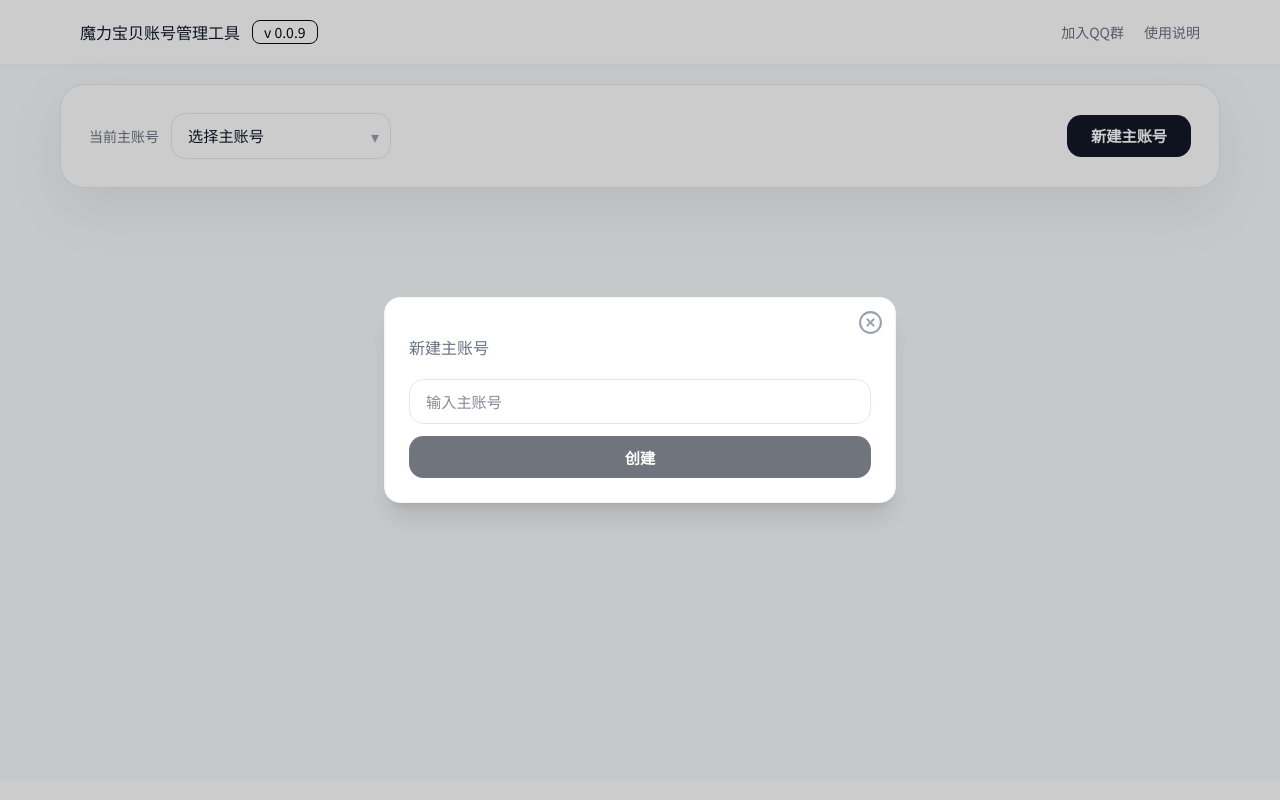
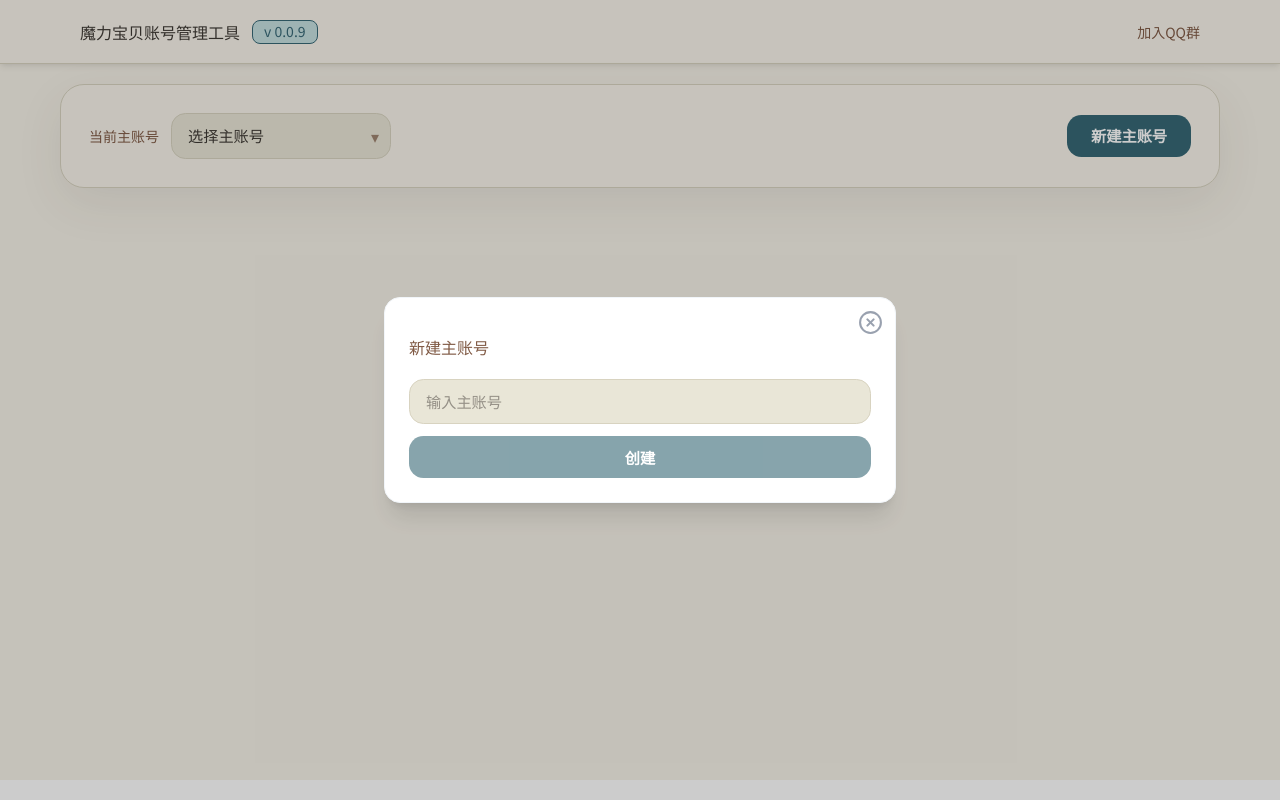
Before and after one commit to Mou2xie/gameAccountManager, a Next.js app: page / in a window 1280 px wide. Both pictures are taken after a click on the button "新建主账号". Built offline with nearby package versions, Linux system fonts and the light colour scheme.

Commit message:
feat: enhance styling across components with new color variables and improved UI elements

```diff
--- a/app/globals.css
+++ b/app/globals.css
@@ -8,60 +8,74 @@
     --font-noto: var(--font-noto-sans-sc);
 }
 
+:root {
+    --color-app-background: #f6f2e8;
+    --color-surface-card: #f8f4eb;
+    --color-surface-panel: #e9e6d7;
+    --color-border-strong: #d8d3c0;
+    --color-border-soft: #fdfbef;
+    --color-primary: #376876;
+    --color-primary-hover: #2b4d4f;
+    --color-accent: #815b46;
+    --color-muted: #c5dfe0;
+    --color-text: #3f3a35;
+    --color-text-muted: #815b46;
+}
+
 body {
     font-family: var(--font-noto), sans-serif;
-    color: #0f172a;
-    background-color: #f8fafc;
+    color: var(--color-text);
+    background-color: var(--color-app-background);
 }
 
 @layer components {
     .app-card {
         border-radius: 1.5rem;
-        background-color: #ffffff;
-        border: 1px solid rgb(226 232 240);
-        box-shadow: 0 20px 60px rgba(15, 23, 42, 0.08);
+        background-color: var(--color-surface-card);
+        border: 1px solid var(--color-border-strong);
+        box-shadow: 0 16px 48px rgba(57, 51, 43, 0.08);
         padding: 1.75rem;
     }
 
     .app-panel {
         border-radius: 1.25rem;
-        border: 1px solid rgb(231 232 238);
-        background-color: #ffffff;
+        border: 1px solid var(--color-border-strong);
+        background-color: var(--color-surface-panel);
     }
 
     .app-input {
         border-radius: 0.9rem;
-        border: 1px solid rgb(226 232 240);
+        border: 1px solid var(--color-border-strong);
         padding: 0.65rem 1rem;
         width: 100%;
         font-size: 0.95rem;
-        color: #0f172a;
-        background-color: #ffffff;
+        color: var(--color-text);
+        background-color: var(--color-surface-panel);
         transition: border-color 0.2s ease, box-shadow 0.2s ease;
     }
 
     .app-input:focus {
         outline: none;
-        border-color: rgb(79 70 229);
-        box-shadow: 0 0 0 2px rgba(79, 70, 229, 0.15);
+        border-color: var(--color-primary);
+        box-shadow: 0 0 0 2px rgba(55, 104, 118, 0.18);
     }
 
     .app-select {
         border-radius: 0.9rem;
-        border: 1px solid rgb(226 232 240);
+        border: 1px solid var(--color-border-strong);
         padding: 0.65rem 1rem;
         width: 100%;
         font-size: 0.95rem;
-        color: #0f172a;
-        background-color: #ffffff;
+        color: var(--color-text);
+        background-color: var(--color-surface-panel);
         appearance: none;
         transition: border-color 0.2s ease, box-shadow 0.2s ease;
     }
 
     .app-select:focus {
         outline: none;
-        border-color: rgb(79 70 229);
-        box-shadow: 0 0 0 2px rgba(79, 70, 229, 0.15);
+        border-color: var(--color-primary);
+        box-shadow: 0 0 0 2px rgba(55, 104, 118, 0.18);
     }
 
     .app-btn-primary {
@@ -72,13 +86,13 @@ body {
         padding: 0.6rem 1.5rem;
         font-size: 0.95rem;
         font-weight: 600;
-        background-color: #111827;
+        background-color: var(--color-primary);
         color: #ffffff;
         transition: background-color 0.2s ease, transform 0.2s ease;
     }
 
     .app-btn-primary:hover:not(:disabled) {
-        background-color: #0f172a;
+        background-color: var(--color-primary-hover);
         transform: translateY(-1px);
     }
 
@@ -92,18 +106,18 @@ body {
         align-items: center;
         justify-content: center;
         border-radius: 0.9rem;
-        border: 1px solid rgb(209 213 219);
+        border: 1px solid var(--color-primary);
         padding: 0.6rem 1.5rem;
         font-size: 0.95rem;
         font-weight: 500;
-        color: #111827;
-        background-color: #ffffff;
+        color: var(--color-primary);
+        background-color: var(--color-surface-panel);
         transition: border-color 0.2s ease, color 0.2s ease, transform 0.2s ease;
     }
 
     .app-btn-outline:hover:not(:disabled) {
-        border-color: #111827;
-        color: #111827;
+        border-color: var(--color-primary-hover);
+        color: var(--color-primary-hover);
         transform: translateY(-1px);
     }
 
@@ -119,14 +133,14 @@ body {
         height: 2.25rem;
         width: 2.25rem;
         border-radius: 9999px;
-        border: 1px solid rgb(226 232 240);
-        color: rgb(100 116 139);
+        border: 1px solid var(--color-border-strong);
+        color: var(--color-accent);
         transition: border-color 0.2s ease, color 0.2s ease, transform 0.2s ease;
     }
 
     .icon-button:hover:not(:disabled) {
-        border-color: rgb(148 163 184);
-        color: rgb(71 85 105);
+        border-color: var(--color-primary);
+        color: var(--color-primary);
         transform: translateY(-1px);
     }
 
@@ -135,3 +149,33 @@ body {
         cursor: not-allowed;
     }
 }
+
+@layer utilities {
+    .bg-app-card {
+        background-color: var(--color-surface-card);
+    }
+
+    .bg-app-panel {
+        background-color: var(--color-surface-panel);
+    }
+
+    .border-app-strong {
+        border-color: var(--color-border-strong);
+    }
+
+    .border-app-soft {
+        border-color: var(--color-border-soft);
+    }
+
+    .text-app-accent {
+        color: var(--color-accent);
+    }
+
+    .text-app-primary {
+        color: var(--color-primary);
+    }
+
+    .bg-app-muted {
+        background-color: var(--color-muted);
+    }
+}
--- a/app/page.tsx
+++ b/app/page.tsx
@@ -68,7 +68,7 @@ export default function Home() {
         (currentMainAccount && subAccounts.length < 10) && (
           <div className=" flex justify-center">
             <button
-              className=" app-btn-outline w-full max-w-xl text-gray-500"
+              className="app-btn-primary w-full rounded-xl max-w-xl"
               onClick={() => setCreateSubAccountModalFlag(true)}
             >
               新建子账号
@@ -80,11 +80,11 @@ export default function Home() {
         // create subaccount modal
         createSubAccountModalFlag && (
           <Modal isShow={createSubAccountModalFlag} setModalShow={setCreateSubAccountModalFlag}>
-            <p className=" text-gray-500">新建子账号</p>
+            <p className=" text-[var(--color-text-muted)]">新建子账号</p>
             <div className=" space-y-3 mt-5">
-              <p className=" text-sm text-gray-500">子账号名称</p>
+              <p className=" text-sm text-[var(--color-text-muted)]">子账号名称</p>
               <input type="text" className=" app-input" value={newSubAccount.name} onChange={(e) => setNewSubAccount({ ...newSubAccount, name: e.target.value })} />
-              <p className=" text-sm text-gray-500">备注</p>
+              <p className=" text-sm text-[var(--color-text-muted)]">备注</p>
               <input type="text" className=" app-input" value={newSubAccount.note} onChange={(e) => setNewSubAccount({ ...newSubAccount, note: e.target.value })} />
               <button
                 className=" app-btn-primary w-full"
--- a/components/MainAccountCard.tsx
+++ b/components/MainAccountCard.tsx
@@ -67,7 +67,7 @@ export const MainAccountCard = ({ currentMainAccount, onSelectMainAccount }: Mai
     return (
         <div className=" app-card flex flex-wrap items-center justify-between gap-6">
             <div className=" flex items-center gap-3">
-                <p className=" text-sm font-medium text-gray-500">当前主账号</p>
+                <p className=" text-sm font-medium text-[var(--color-text-muted)]">当前主账号</p>
                 <div className=" relative min-w-[220px]">
                     <select
                         className=" app-select w-full pr-10"
@@ -82,7 +82,7 @@ export const MainAccountCard = ({ currentMainAccount, onSelectMainAccount }: Mai
                             mainAccountsList.map(({ id, account }) => <option key={id} value={id}>{account}</option>)
                         }
                     </select>
-                    <span className=" pointer-events-none absolute inset-y-0 right-3 flex items-center text-gray-400">
+                    <span className=" pointer-events-none absolute inset-y-0 right-3 flex items-center text-[var(--color-text-muted)] opacity-70">
                         ▾
                     </span>
                 </div>
@@ -92,7 +92,7 @@ export const MainAccountCard = ({ currentMainAccount, onSelectMainAccount }: Mai
                     currentMainAccount && (
                         <>
                             <button
-                                className=" icon-button hover:text-rose-500 hover:border-rose-500"
+                                className=" icon-button hover:text-[var(--color-accent)] hover:border-[var(--color-accent)]"
                                 onClick={handleDeleteMainAccount}
                                 title="删除主账号"
                             >
@@ -106,7 +106,7 @@ export const MainAccountCard = ({ currentMainAccount, onSelectMainAccount }: Mai
 
             {/* create main account modal */}
             <Modal isShow={createMainAccountModalFlag} setModalShow={setCreateMainAccountModalFlag}>
-                <p className=" text-gray-500">新建主账号</p>
+                <p className=" text-[var(--color-text-muted)]">新建主账号</p>
                 <div className=" flex flex-col gap-3 mt-5">
                     <input
                         type="text"
--- a/components/NavBar.tsx
+++ b/components/NavBar.tsx
@@ -7,15 +7,14 @@ type TabItem = {
 
 export const NavBar = () => {
     return (
-        <nav className=" h-16 px-20 grid grid-cols-3 bg-white shadow-md shadow-gray-100">
+        <nav className=" h-16 px-20 grid grid-cols-3 bg-[var(--color-surface-card)] border-b border-[var(--color-border-strong)] shadow-md shadow-[rgba(57,51,43,0.08)]">
             <div className=" flex items-center">
-                <div className=" mr-3">魔力宝贝账号管理工具</div>
-                <div className="badge badge-neutral badge-outline">v 0.0.9</div>
+                <div className=" mr-3 text-[var(--color-text)]">魔力宝贝账号管理工具</div>
+                <div className="badge border border-[var(--color-primary)] text-[var(--color-primary)] bg-[var(--color-muted)]">v 0.0.9</div>
             </div>
             <div></div>
-            <div className=" flex items-center justify-end gap-5 text-gray-500 text-sm">
-                <Link href="/" className=" hover:text-gray-800">加入QQ群</Link>
-                <Link href="/" className=" hover:text-gray-800">使用说明</Link>
+            <div className=" flex items-center justify-end gap-5 text-[var(--color-text-muted)] text-sm">
+                <Link href="/" className=" hover:text-[var(--color-primary)]">加入QQ群</Link>
             </div>
         </nav>
     );
```
Also changed, not shown: components/CharaterCard.tsx (+16 -15 lines), components/SubAccountCard.tsx (+10 -10 lines).
